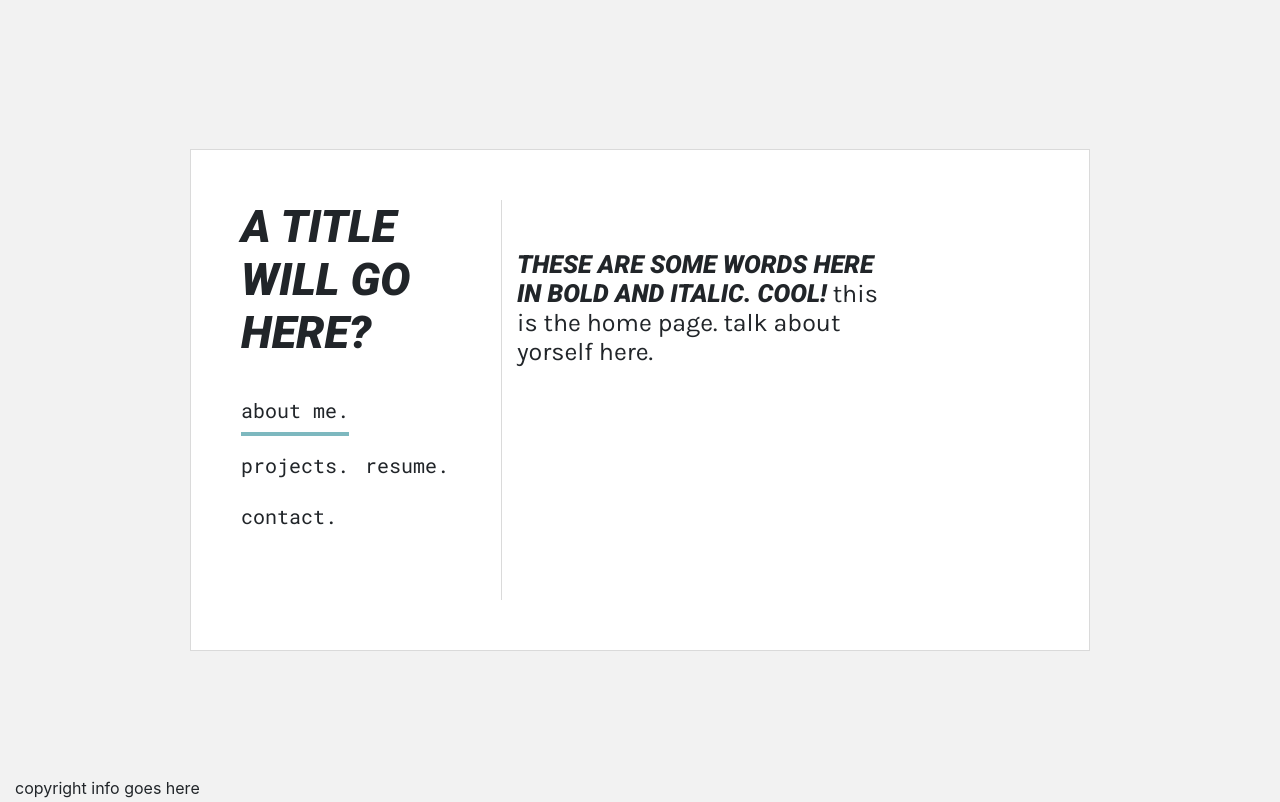
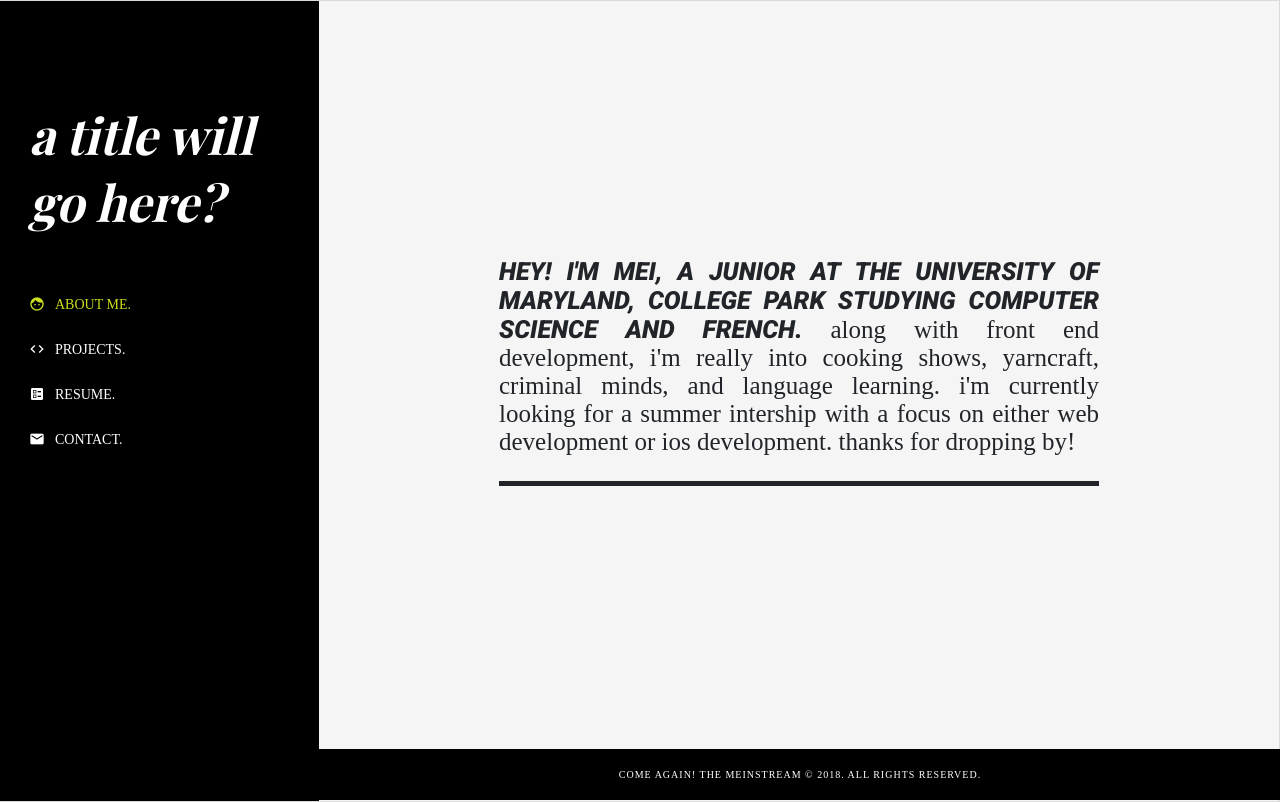
Before and after one commit to meicodes/meicodes.github.io, a plain HTML site: page index.html in a window 1280 px wide. Drawn offline with nearby package versions, Linux system fonts and the light colour scheme; a web font is replaced by a local one.

Commit message:
design changes, added map and resume and raining page

```diff
--- a/index.html
+++ b/index.html
@@ -5,7 +5,8 @@
     <meta charset="utf-8">
     <title>made by mei</title>
     <link rel="stylesheet" href="https://stackpath.bootstrapcdn.com/bootstrap/4.1.3/css/bootstrap.min.css" integrity="sha384-MCw98/SFnGE8fJT3GXwEOngsV7Zt27NXFoaoApmYm81iuXoPkFOJwJ8ERdknLPMO" crossorigin="anonymous">
-    <link href="https://fonts.googleapis.com/css?family=Karla:400,700|Roboto+Mono|Roboto:900,900i" rel="stylesheet">
+    <link href="https://fonts.googleapis.com/css?family=Karla:400,700|Roboto+Mono|Roboto:900,900i|Playfair+Display:400,400italic,700,700italic" rel="stylesheet">
+    <link href="https://fonts.googleapis.com/icon?family=Material+Icons" rel="stylesheet">
     <link rel="stylesheet" href="style.css">
 
 </head>
@@ -15,38 +16,50 @@
     <div class="container-fluid">
 
         <div class="row">
-            <div class="col-md-4" id="sidebar">
+            <div class="col-md-3" id="sidebar">
                 <h1>a title will go here?</h1>
-                <div class="nav nav-pills" id="v-pills-tab" role="tablist">
-                    <a class="nav-link active" id="v-pills-home-tab" data-toggle="pill" href="#v-pills-home" role="tab" aria-controls="v-pills-home" aria-selected="true">about me.</a>
-                    <a class="nav-link" id="v-pills-projects-tab" data-toggle="pill" href="#v-pills-projects" role="tab" aria-controls="v-pills-projects" aria-selected="false">projects.</a>
-                    <a class="nav-link" id="v-pills-resume-tab" data-toggle="pill" href="#v-pills-resume" role="tab" aria-controls="v-pills-resume" aria-selected="false">resume.</a>
-                    <a class="nav-link" id="v-pills-contact-tab" data-toggle="pill" href="#v-pills-contact" role="tab" aria-controls="v-pills-contact" aria-selected="false">contact.</a>
+                <div class="nav nav-pills flex-column" id="v-pills-tab" role="tablist">
+                    <a class="nav-link active" id="v-pills-home-tab" data-toggle="pill" href="#v-pills-home" role="tab" aria-controls="v-pills-home" aria-selected="true">
+                        <i class="material-icons">face</i>about me.
+                    </a>
+                    <a class="nav-link" id="v-pills-projects-tab" data-toggle="pill" href="#v-pills-projects" role="tab" aria-controls="v-pills-projects" aria-selected="false">
+                        <i class="material-icons">code</i>projects.
+                    </a>
+                    <a class="nav-link" id="v-pills-resume-tab" data-toggle="pill" href="#v-pills-resume" role="tab" aria-controls="v-pills-resume" aria-selected="false">
+                        <i class="material-icons">ballot</i>resume.
+                    </a>
+                    <a class="nav-link" id="v-pills-contact-tab" data-toggle="pill" href="#v-pills-contact" role="tab" aria-controls="v-pills-contact" aria-selected="false">
+                        <i class="material-icons">mail</i>contact.
+                    </a>
                 </div>
 
             </div>
-            <div class="col-md-6">
+            <div class="col-md-9">
                 <div id="main-cont">
                     <div id="back-home"></div>
                     <div class="tab-content" id="v-pills-tabContent">
 
                         <div class="tab-pane fade show active" id="v-pills-home" role="tabpanel" aria-labelledby="v-pills-home-tab">
 
-                            <h3>these are some words here in bold and italic. cool!</h3> this is the home page. talk about yorself here.
+                            <h3>hey! i'm Mei, a junior at the University of Maryland, College Park studying Computer Science and French.</h3>
+                            Along with front end development, I'm really into cooking shows, yarncraft, Criminal Minds, and language learning. I'm currently looking for a summer intership with a focus on either web development or iOS development. Thanks for dropping by!
 
                         </div>
 
 
                         <div class="tab-pane fade" id="v-pills-projects" role="tabpanel" aria-labelledby="v-pills-projects-tab">
 
-                            <a href="#"><h5>project name</h5></a> This is a description of the project. <i>ongoing.</i>
+                            <a href="#"><h5>frenchify</h5></a> iOS app that acts as a reference for Franch grammar rules. <i>ongoing.</i>
 
                             <hr>
 
-                            <a href="#"><h5>project name</h5></a> This is a description of the project. <i>completed month 201x.</i>
+                            <a href="raining.html"><h5>is it raining?</h5></a> Web app that reports weather data based on user's current location. <i>completed month 201x.</i>
 
                         </div>
-                        <div class="tab-pane fade" id="v-pills-resume" role="tabpanel" aria-labelledby="v-pills-resume-tab">your resume will go here, nicely formatted with a downloadable pdf.</div>
+                        <div class="tab-pane fade" id="v-pills-resume" role="tabpanel" aria-labelledby="v-pills-resume-tab">
+                            <iframe src="https://docs.google.com/document/d/e/2PACX-1vTN-Mk80cu1MnSQhRh3ZFcvvaGPsGuRARzKoaP_4zMt7q0BkKriAWyY8gjP__osTQfJDUiqxDkorKVc/pub?embedded=true"></iframe>
+
+                        </div>
                         <div class="tab-pane fade" id="v-pills-contact" role="tabpanel" aria-labelledby="v-pills-contact-tab">add contact info here, maybe a contact form? add social media as well like insta, linked in</div>
                     </div>
                 </div>
@@ -54,10 +67,11 @@
         </div>
 
         <div class="row">
-            <div class="col-md fixed-bottom">
-                copyright info goes here
+            <div id="footer" class="col-md fixed-bottom">
+                Come again! The Meinstream © 2018. All Rights Reserved.
             </div>
         </div>
+
 
     </div>
 
--- a/style.css
+++ b/style.css
@@ -1,16 +1,17 @@
 body {
     background: #f2f2f2;
-    padding: calc(25vh - 51px) 190px;
+    overflow: hidden;
+    font: 25px inconsolata;
 }
 
 a, a:hover {
-    color: #212529;
+    color: inherit;
 }
 
 h1 {
-    font: italic 45px Roboto;
-    text-transform: uppercase;
-    margin-bottom: 30px;
+    margin-bottom: 50px;
+    font: italic bold 50px Playfair display;
+    text-transform: lowercase;
 }
 
 h3 {
@@ -19,19 +20,38 @@ h3 {
     display: inline;
 }
 
+h5 {
+    font: italic 22px Roboto;
+    text-transform: uppercase;
+}
+
 .container-fluid {
     background: #fff;
-    padding: 50px;
     border: solid 1px #dadada;
 }
 
+.row {
+    margin-right: -16px;
+    margin-left: -16px;
+}
+
 #sidebar {
-    border-right: solid 1px #dadada;
-    min-height: 50vh;
+    background-color: #000;
+    height: 100vh;
+    color: #fff;
+    margin-left: -1px;
+    padding: 100px 30px 30px;
+}
+
+.col-md-9 {
+    background-color: #f5f5f5;
+    /* background-image: url(https://images.unsplash.com/photo-1518043647833-3c0c5da3360f?ixlib=rb-0.3.5&ixid=eyJhcHBfaWQiOjEyMDd9&s=e4ca6f099122b6c0eba295fa002b24f5&dpr=1&auto=format&fit=crop&w=1000&q=80&cs=tinysrgb); */
+    padding: 0;
 }
 
 .nav-pills .nav-link {
-    font: 20px Roboto Mono;
+    font: 14px Inconsolata;
+    text-transform: uppercase;
     margin: .5rem 1rem .5rem 0;
     border-radius: 0;
     padding: 0 0 9px;
@@ -39,17 +59,69 @@ h3 {
 
 .nav-pills .nav-link.active, .nav-pills .show>.nav-link {
     background: transparent;
-    color: #212529;
 }
 
-.nav-link.active {
-    border-bottom: solid 4px #7db8bf;
+.nav-pills .nav-link.active {
+    color: #ccde1c;
 }
 
-#main-cont {
-    margin: 50px 0;
+.nav .material-icons {
+    font-size: 16px;
+    margin: 0px 10px 0 0;
+    position: relative;
+    top: 3px;
 }
 
+#main-cont {}
+
 .tab-pane {
-    font: 25px Karla;
+    font: 25px inconsolata;
 }
+
+#v-pills-home {
+    width: 600px;
+    margin: 32vh auto;
+    text-align: justify;
+    font: 25px inconsolata;
+    text-transform: lowercase;
+    border-bottom: solid 5px;
+    padding-bottom: 25px;
+}
+
+#v-pills-projects {
+    margin: 100px;
+}
+
+hr {
+    margin: 50px;
+}
+
+#v-pills-resume {
+    margin: 100px;
+}
+
+#v-pills-resume iframe {
+    width: 100%;
+    height: calc(100vh - 252px);
+}
+
+.hide {display: none;}
+
+#temp a {
+  color: blue;
+}
+
+#map {
+    height: 100vh;
+}
+
+
+#footer {
+    padding: 20px 0 20px 25vw;
+    text-align: center;
+    background: #000;
+    color: #fff;
+    font: 10px inconsolata;
+    letter-spacing: 1px;
+    text-transform: uppercase;
+}
```
Also changed, not shown: raining.html (added, +50 -0 lines), raining.js (added, +49 -0 lines), 1 other file.
